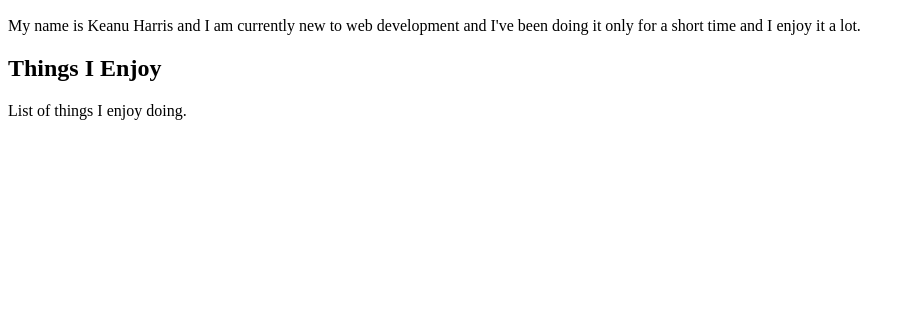
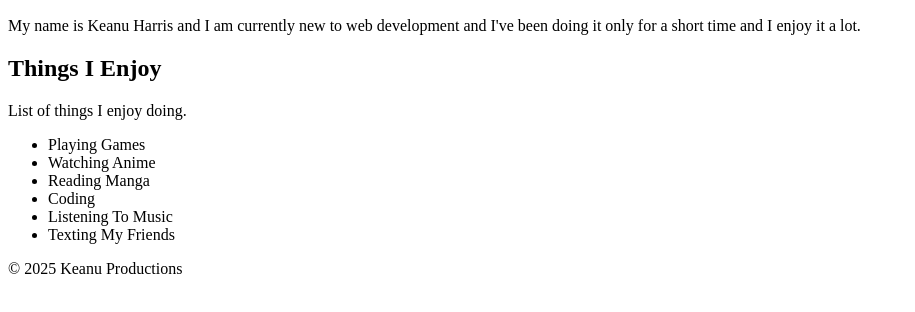
Before and after one commit to KeanuHarris/COMP001A.WebDeveloperAssignment, a plain HTML site: page about.html in a window 1280 px wide. Shown: the part 216-528 px from the top of the page, without its empty margins (0-915 px from the left). Drawn offline with Linux system fonts and the light colour scheme.

Commit message:
added a couple of things

```diff
--- a/about.html
+++ b/about.html
@@ -26,7 +26,19 @@
     <section>
         <h2>Things I Enjoy</h2>
         <p>List of things I enjoy doing.</p>
+        <ul>
+            <li>Playing Games</li>
+            <li>Watching Anime</li>
+            <li>Reading Manga</li>
+            <li>Coding</li>
+            <li>Listening To Music</li>
+            <li>Texting My Friends</li>
+        </ul>
     </section>
 </main>
+<footer>
+    <p>&copy; 2025 Keanu Productions</p>
+    <p><a href="https://github.com/KeanuHarris" target="_blank" rel="My Github Page"></a></p>
+</footer>
 </body>
 </html>
```
